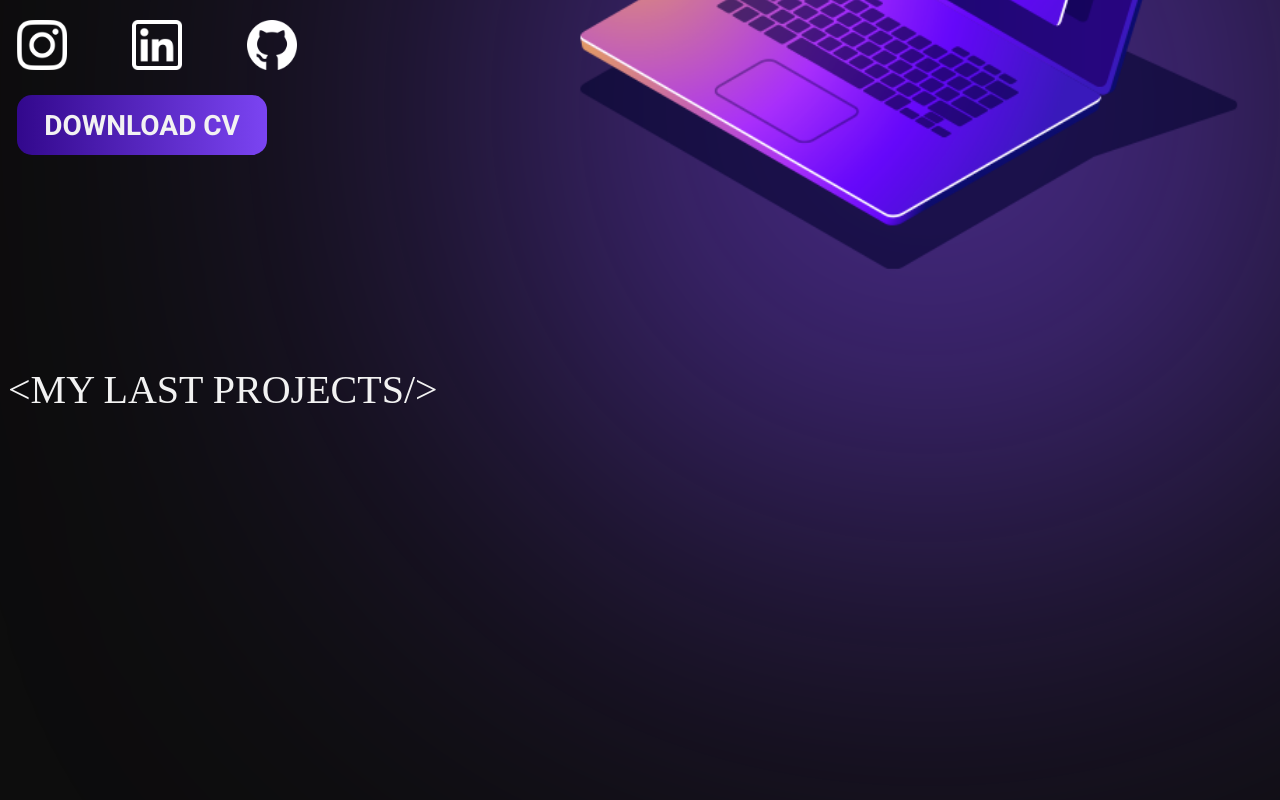
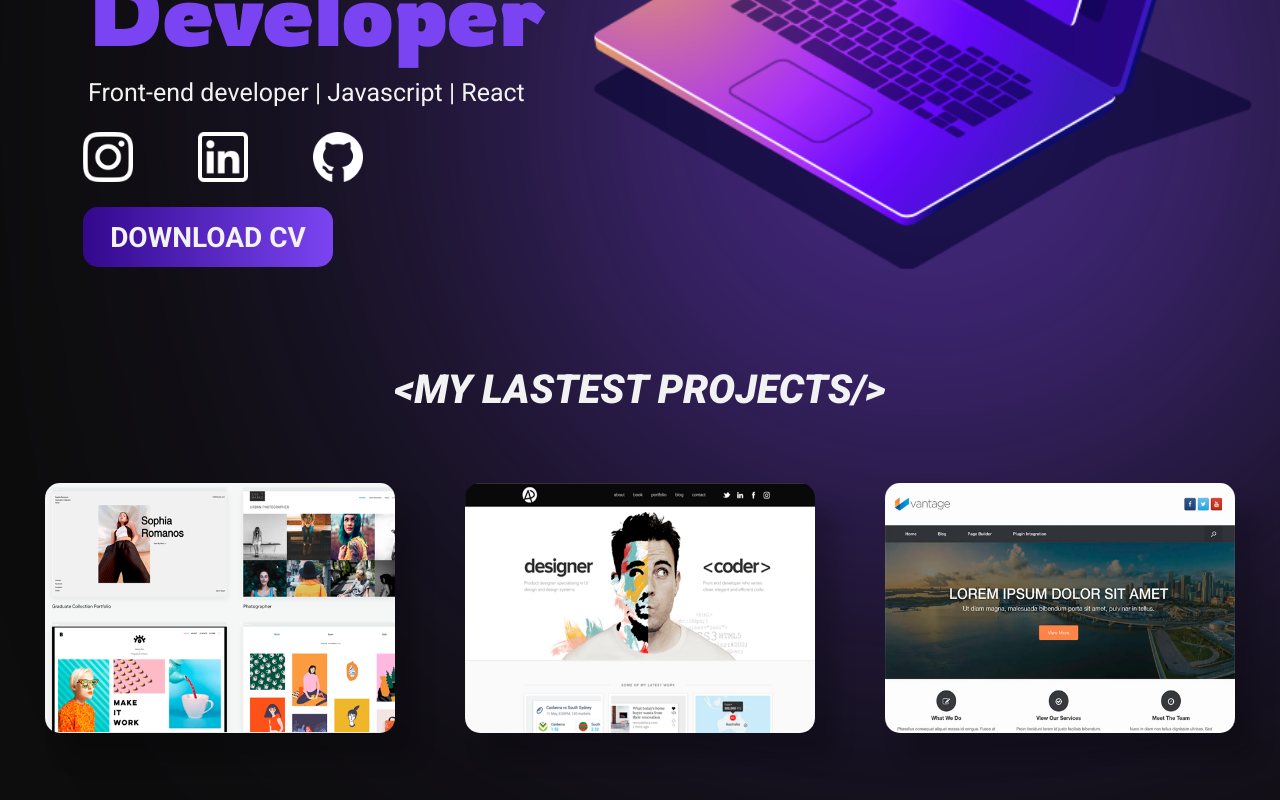
Before and after one commit to gustavogonzag/modelo-portifolio, a React (Vite) app: page / in a window 1280 px wide. Shown: the part 546-1346 px from the top of the page. Built offline with nearby package versions, Linux system fonts and the light colour scheme.

Commit message:
Feat: portfolio session

```diff
--- a/src/home/home.css
+++ b/src/home/home.css
@@ -4,6 +4,7 @@
     display: flex;
     justify-content: center;
     margin-top: 60px;
+    margin-left: 80px;
 }
 
 .text-home-white {
--- a/src/portfolio/portfolio.css
+++ b/src/portfolio/portfolio.css
@@ -1,3 +1,31 @@
-.titlePort{
-    font-size: 40px !important;
+.port-container {
+    width: 100%;
+    display: flex;
+    justify-content: center;
+    align-items: center;
+    flex-direction: column;
 }
+
+.titlePort {
+    color: var(--branco);
+    font-family: "Roboto", sans-serif;
+    font-weight: 900;
+    font-style: italic;
+    font-size: 40px;
+}
+
+.imagesProjects {
+    margin-top: 30px;
+    display: flex;
+    align-items: center;
+    flex-direction: row;
+    gap: 70px;
+}
+
+.image-project {
+    margin: 0;
+    width: 350px;
+    height: 250px;
+    border-radius: 15px;
+    box-shadow: 20px 25px 20px 1px rgba(0, 0, 0, 0.2);
+}
--- a/src/portfolio/portfolio.tsx
+++ b/src/portfolio/portfolio.tsx
@@ -1,13 +1,21 @@
 import './portfolio.css'
+import projectOne from '../assets/PRINT1.png';
+import projectTwo from '../assets/PRINT2.png';
+import projectThree from '../assets/PRINT3.png';
 
 const portfolio = () => {
 
- const titlePortfolio = "<MY LAST PROJECTS/>"
+ const titlePortfolio = "<MY LASTEST PROJECTS/>"
 
   return (
     <div>
         <div className="port-container">
             <p className='titlePort'>{titlePortfolio}</p>
+            <div className="imagesProjects">
+              <img className='image-project' src={projectOne} alt="printprojeto1" />
+              <img className='image-project' src={projectTwo} alt="printprojeto1" />
+              <img className='image-project' src={projectThree} alt="printprojeto1" />
+            </div>
         </div>
     </div>
   )
```
